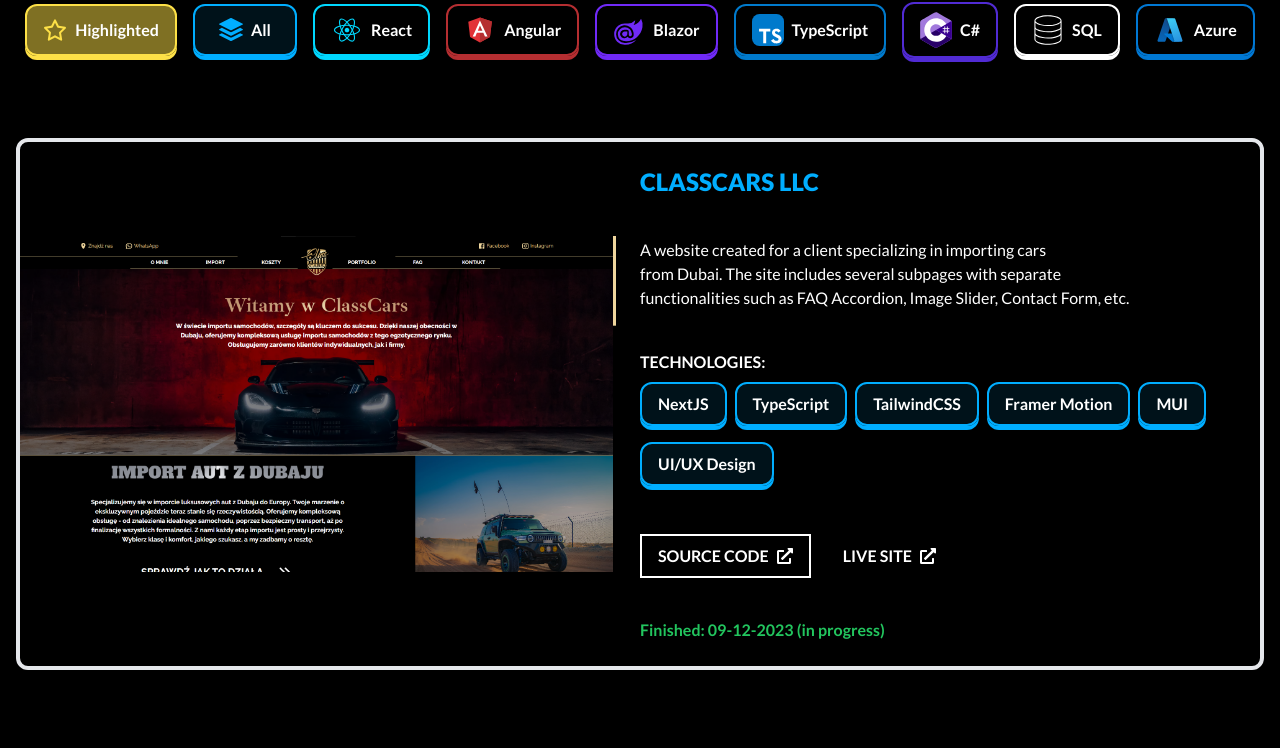
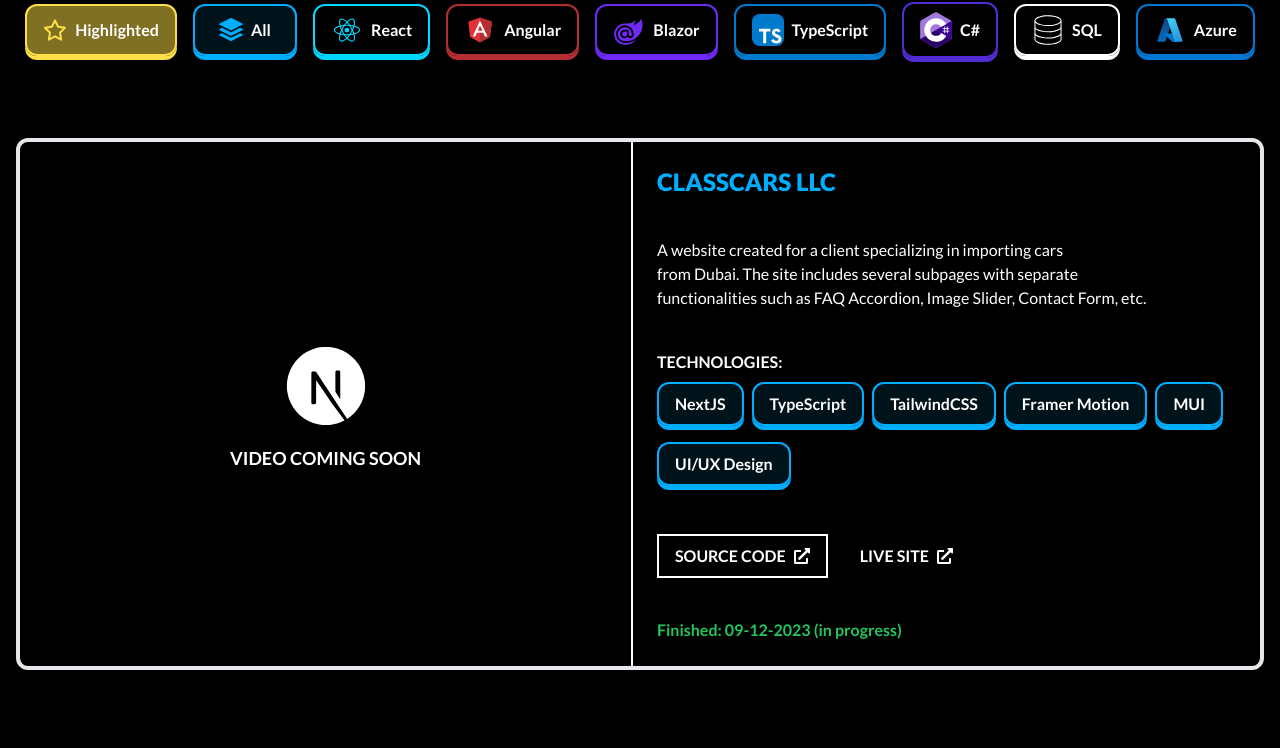
Before and after one commit to BBualdo/Portfolio.BBualdo, a Next.js app: page / in a window 1280 px wide. Shown: the part 2080-2828 px from the top of the page. Built offline with nearby package versions, Linux system fonts and the light colour scheme; a web font is replaced by a local one.

Commit message:
NoProjectVideo component when project doesn't have one

```diff
--- /dev/null
+++ b/src/components/Projects/NoProjectVideo.tsx
@@ -0,0 +1,19 @@
+import Image from "next/image";
+
+const NoProjectVideo = ({techLogoPath}:{techLogoPath:string}) => {
+
+  const formatTechLogoPath = ():string => {
+    if (techLogoPath.includes("C#")) return "/icons/CS.svg";
+    if (techLogoPath.includes("Azure")) return "/icons/Azure.svg";
+    return techLogoPath;
+  }
+
+  return (
+    <div className="flex flex-col gap-2 items-center flex-1 justify-center xs:max-lg:border-b-2 lg:border-r-2 border-white p-4">
+      <Image src={formatTechLogoPath()} alt="" width={50} height={50} className="w-[50px] h-[50px] lg:w-[100px] lg:h-[100px]" />
+      <p className="font-bold text-base lg:text-lg text-white uppercase">Video coming soon</p>
+    </div>
+  );
+};
+
+export default NoProjectVideo;
--- a/src/components/Projects/Projects.tsx
+++ b/src/components/Projects/Projects.tsx
@@ -2,13 +2,13 @@
 
 import { projects, ProjectType } from "@/constants/projects";
 import { revalia } from "@/utils/fonts";
-import Image from "next/image";
 import { FaExternalLinkAlt } from "react-icons/fa";
 import CTAAnchor from "../shared/CTAAnchor";
 import { motion } from "framer-motion";
 import { fadeIn } from "@/utils/fadeIn";
 import ProjectsFilter from "@/components/Projects/ProjectsFilter";
 import { useState } from "react";
+import NoProjectVideo from "@/components/Projects/NoProjectVideo";
 
 export default function Projects() {
   const [currentFilters, setCurrentFilters] = useState<string[]>(["highlighted"]);
@@ -43,23 +43,6 @@
         key={project.id}
         className="flex rounded-xl border-4 flex-col lg:flex-row"
       >
-        {project.image ? (
-          <div
-            className="relative flex-1 xs:max-lg:hidden"
-          >
-            <Image
-              src={
-                project.type == "console"
-                  ? project.image.console
-                  : project.image.desktop
-              }
-              alt=""
-              fill
-              sizes={"100%"}
-              className="object-contain"
-            />
-          </div>
-        ) : null}
         {project.videoUrl ? (
           <div className="flex-1 xs:max-lg:border-b-2 lg:border-r-2 border-white flex justify-center items-center">
             <iframe className="w-full max-h-[440px] lg:h-full h-[300px] xs:max-lg:rounded-t-lg lg:rounded-l-lg" src={project.videoUrl}
@@ -67,7 +50,7 @@
                     allow="accelerometer; autoplay; clipboard-write; encrypted-media; gyroscope; picture-in-picture; web-share"
                     referrerPolicy="strict-origin-when-cross-origin" allowFullScreen></iframe>
           </div>
-        ) : null}
+        ) : <NoProjectVideo techLogoPath={`/icons/${project.technologies[0]}.svg`} />}
         <div
           className="flex flex-1 flex-col gap-10 px-6 py-6 xl:px-10"
         >
```
